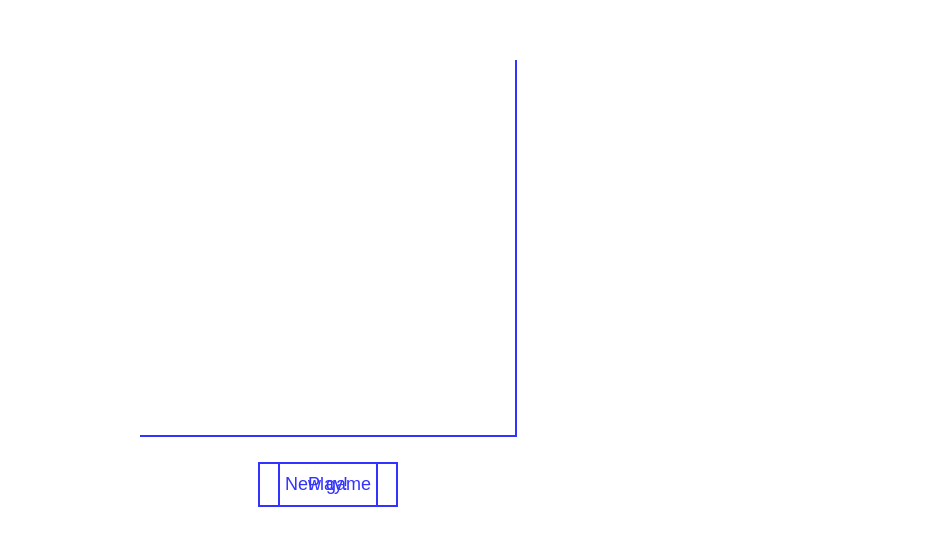
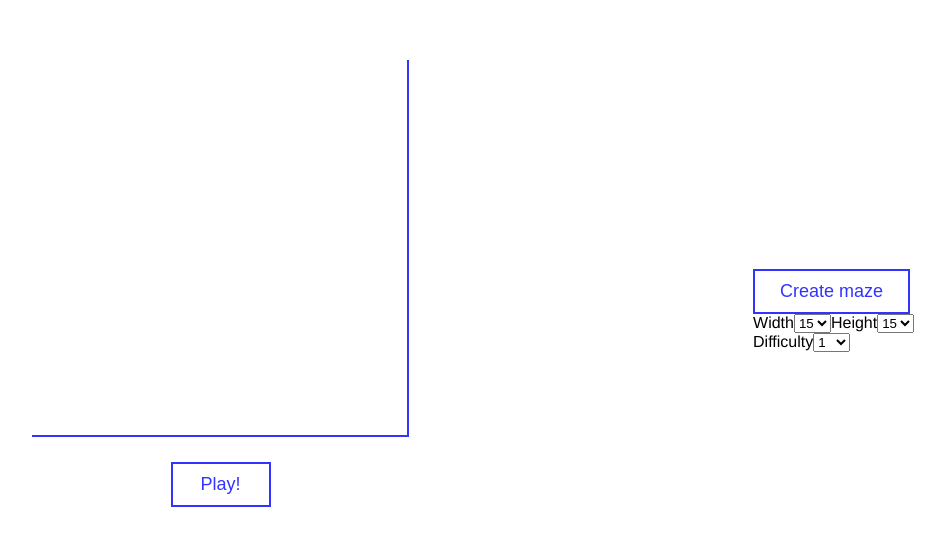
Before and after one commit to TadasKundelis/pony_chalenge, a React app: page / in a window 1280 px wide. Shown: the part 102-648 px from the top of the page, without its empty margins (312-1257 px from the left). Built offline with nearby package versions, Linux system fonts and the light colour scheme.

Commit message:
renamed display prop

```diff
--- a/src/js/components/Options.js
+++ b/src/js/components/Options.js
@@ -7,11 +7,11 @@ import { Select } from './Select';
 
 export const Options = (props) => {
   const {
-    optionsUI, width, height, difficulty, setProp, createGame
+    displaySetting, width, height, difficulty, setProp, createGame
   } = props;
 
   return (
-    <div className={`options-container${optionsUI === 'display' ? ' fadeIn' : ' fadeOut'}`}>
+    <div className={`options ${displaySetting}`}>
       <button type="button" onClick={createGame}>Create maze</button>
       <div className="label-container">
         <Select value={width} label="Width" range={[15, 25]} setProp={value => setProp('width', value)} />
@@ -23,7 +23,7 @@ export const Options = (props) => {
 };
 
 const mapStateToProps = state => ({
-  optionsUI: state.UI.options,
+  displaySetting: state.UI.options,
   width: state.maze.width,
   height: state.maze.height,
   difficulty: state.maze.difficulty
@@ -36,7 +36,7 @@ const mapDispatchToProps = dispatch => ({
 
 
 Options.propTypes = {
-  optionsUI: PropTypes.string.isRequired,
+  displaySetting: PropTypes.string.isRequired,
   width: PropTypes.number.isRequired,
   height: PropTypes.number.isRequired,
   difficulty: PropTypes.number.isRequired,
--- a/src/js/components/Result.js
+++ b/src/js/components/Result.js
@@ -5,9 +5,9 @@ import { resetState } from '../actions';
 
 // add export here to export unconnected component for testing
 export const Result = (props) => {
-  const { resultUI, result, resetState } = props;
+  const { displaySetting, result, resetState } = props;
   return (
-    <div className={`result${resultUI === 'display' ? ' fadeIn' : ' fadeOut'}`}>
+    <div className={`result ${displaySetting}`}>
       <div className="result__text">{result}</div>
       <button className="result__btn" type="button" onClick={resetState}>New game</button>
     </div>
@@ -15,7 +15,7 @@ export const Result = (props) => {
 };
 
 const mapStateToProps = state => ({
-  resultUI: state.UI.result,
+  displaySetting: state.UI.result,
   result: state.maze.result
 });
 
@@ -24,7 +24,7 @@ const mapDispatchToProps = dispatch => ({
 });
 
 Result.propTypes = {
-  resultUI: PropTypes.string.isRequired,
+  displaySetting: PropTypes.string.isRequired,
   result: PropTypes.string,
   resetState: PropTypes.func.isRequired
 };
--- a/src/js/components/Spinner.js
+++ b/src/js/components/Spinner.js
@@ -4,8 +4,8 @@ import { connect } from 'react-redux';
 
 
 const Spinner = (props) => {
-  const { spinnerUI } = props;
-  return spinnerUI === 'display'
+  const { displaySetting } = props;
+  return displaySetting === 'displayed'
     ? (
       <div className="maze__spinner">
         <div />
@@ -18,11 +18,11 @@ const Spinner = (props) => {
 };
 
 const mapStateToProps = state => ({
-  spinnerUI: state.UI.spinner
+  displaySetting: state.UI.spinner
 });
 
 Spinner.propTypes = {
-  spinnerUI: PropTypes.string.isRequired
+  displaySetting: PropTypes.string.isRequired
 };
 
 export default connect(mapStateToProps, null)(Spinner);
```
